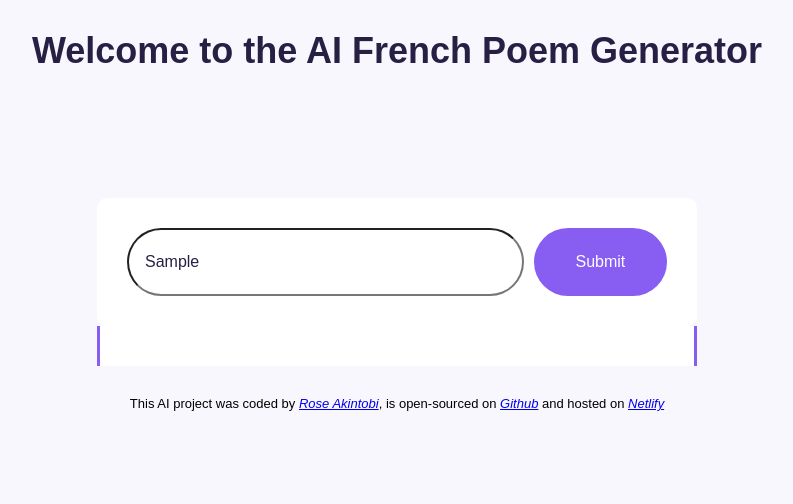
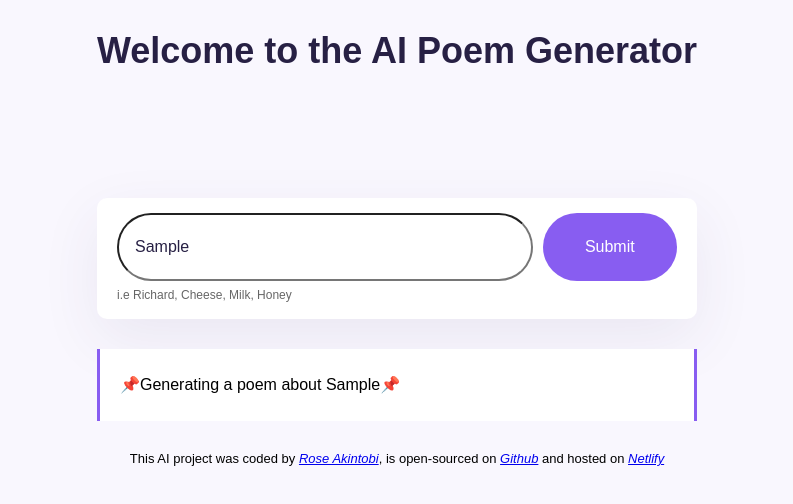
Before and after one commit to Richierosecodes/poem-generator, a plain HTML site: page index.html in a window 1280 px wide. Both pictures are taken after typing "Sample" into the empty fields and a click on the input 843 px from the left and 262 px from the top of the page. Shown: the whole page, without its empty margins (243-1036 px from the left). Drawn offline with nearby package versions, Linux system fonts and the light colour scheme; no server answers.

Commit message:
Added user experience

```diff
--- a/index.html
+++ b/index.html
@@ -11,17 +11,21 @@
 </head>
 <body>
     <header>
-        <h1>Welcome to the AI French Poem Generator</h1>
+        <h1>Welcome to the AI Poem Generator</h1>
     </header>
 
     <div class="container">
         <main>
-            <form id="poem-generator-form">
-                <input type="text" placeholder="Enter the the topic of the French poem here" autofocus required autocomplete="off" class="instructions" id="user-instructions"/>
-                <input type="Submit" class="submit-button">
-            </form>
+            <div class = "form-container">
+                <form id="poem-generator-form">
+                    <input type="text" placeholder="Enter the the topic of the poem here" autofocus required autocomplete="off" class="instructions" id="user-instructions"/>
+                    <input type="Submit" class="submit-button">
+                </form>
+                <div class="hint"> i.e Richard, Cheese, Milk, Honey </div>
 
-            <div class="poem" id="poem">
+            </div>
+
+            <div class="poem hidden" id="poem">
 
             </div>
 
--- a/src/index.js
+++ b/src/index.js
@@ -1,16 +1,12 @@
 function displayPoem(response) {
-  console.log("poem generated");
+
   new Typewriter("#poem", {
     strings: response.data.answer,
     autoStart: true,
     delay: 1,
     cursor: "",
-  });
-
-
+    });
 }
-
-
 
 
 function generatePoem(event) {
@@ -22,9 +18,10 @@ function generatePoem(event) {
     let context = "You are a romantic poem expert and you love to write short poems. Your mission is to generate a-4 line poem in basic HTML and separate each line with <br />. Make sure you follow the user instruction. Do not include a title to the poem. Sign the poem with 'SheCodes AI' inside a <strong> element at the end of the poem and NOT at the beginning";
     let apiUrl = `https://api.shecodes.io/ai/v1/generate?prompt=${prompt}&context=${context}&key=${apiKey}`;
 
-    console.log("Generating poem");
-    console.log(`prompt: ${prompt}`);
-    console.log(`context: ${context}`);
+    let poemElement = document.querySelector("#poem")
+    poemElement.classList.remove("hidden");
+    poemElement.innerHTML = `<div = "generating">  📌Generating a poem about ${instructionsInput.value}📌 </div>`;
+
 
 
     axios.get(apiUrl).then(displayPoem);
--- a/src/style.css
+++ b/src/style.css
@@ -21,13 +21,25 @@ h1 {
     color: #272044;
 }
 
-form {
-    padding: 30px;
+.form-container {
     background-color: white;
+    margin-bottom: 30px;
+    border-radius: 10px;
+    box-shadow: 0px 20px 60px rgba(65, 50, 100, 0.08);
+    padding: 15px 20px;
     box-shadow: 0px 20px 60px rgba (65, 50, 100, 0.08);
     border-radius: 10px;
+}
+
+form {
     display: flex;
+}
 
+.hint {
+    line-height: 1.5;
+    margin-top: 5px;
+    opacity: 0.6;
+    font-size: 12px;
 }
 
 .instructions {
@@ -64,7 +76,11 @@ form {
     }
 
     .poem strong {
-        color: pink;
+        color: blueviolet;
+    }
+
+    .hidden {
+        display: none;
     }
 
     footer {
@@ -76,3 +92,24 @@ form {
     a {
         font-style: italic;
     }
+
+    .generating {
+            animation: blink-animation 1s steps(5, start) infinite;
+    }
+
+    @keyframes blink-animation {
+        to {
+            visibility: hidden;
+        }
+    }
+
+    @-webkit-keyframes blink-animation {
+        to {
+            visibility: hidden;
+        }
+    }
+
+
+      .blink {
+        animation: blink 1s step-start 0s infinite;
+      }
```
